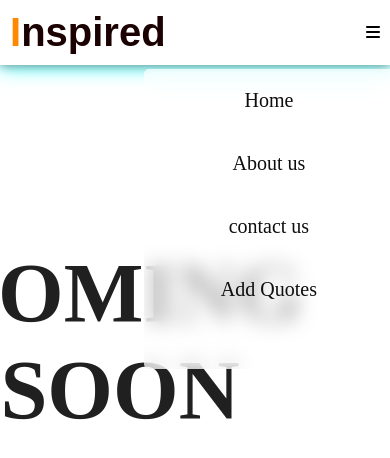
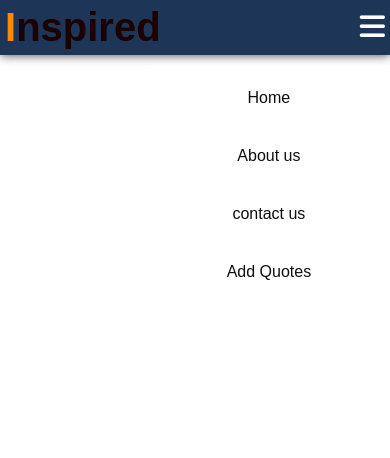
Before and after one commit to Wisdomkara/inspiring, a plain HTML site: page Authors.html in a window 390 px wide. Both pictures are taken after a click on the element 373 px from the left and 32 px from the top of the page. Drawn offline with Linux system fonts and the light colour scheme.

Commit message:
morei= on the nac

```diff
--- a/Authors.css
+++ b/Authors.css
@@ -1,152 +1,176 @@
-*{
+* {
   box-sizing: border-box;
-    margin: 0px;
-    padding: 0px;
+  margin: 0;
+  padding: 0;
 }
-body{
-    background: url('photos/dom.jpg');
-    background-size: cover;
-    background-repeat: no-repeat;
-    height: 100vh;
+
+body {
+  background-color: white;
+  font-family: Arial, Helvetica, sans-serif;
 }
-/* for nav bar */
-.head{
+
+.head {
   color: rgb(27, 1, 1);
-    font-family: Arial, Helvetica, sans-serif;
   font-size: 2.5rem;
   cursor: pointer;
+  transition: color 0.4s ease-in-out;
 }
-.head:hover{
-    color: rgb(9, 236, 180);
+
+.head:hover {
+  color: rgb(253, 255, 254);
 }
-span{
+
+span {
   color: rgb(255, 136, 0);
 }
-span:hover{
-    color: rgb(0, 212, 0);
-}
-.navlist{
-    color: rgb(14, 13, 13);
-    font-family: 'Times New Roman', Times, serif;
-    text-transform: capitalize;
 
+span:hover {
+  color: rgb(0, 0, 0);
 }
 
-.list a{
-    display:inline-block;
-    color: rgb(14, 14, 14);
+.navlist {
+  color: rgb(14, 13, 13);
+  font-family: 'Roboto', sans-serif;
+  text-transform: capitalize;
+}
+
+.navlist a {
   text-decoration: none;
-    font-family: 'Times New Roman', Times, serif;
 }
-a li{
+
+.list {
+  display: flex;
+  list-style: none;
+}
+
+.list li {
+  padding: 1em;
+  font-size: 1rem;
+  font-weight: 900;
   text-decoration: none;
-    list-style: none;
-    padding: 1em;
-    font-size: 20px;
+  color: rgb(255, 255, 255);
 }
-a li:hover{
+
+.list li:hover {
   color: rgb(255, 136, 0);
+  transition: color 0.4s ease-in-out;
+}
 
-}
-.header{
+.header {
   display: flex;
   justify-content: space-between;
   align-items: center;
-    background-color: white;
-    padding: 10px;
-    box-shadow: 0px 0px 10px grey,0px 0px 20px cyan;
+  background-color: #1d3557;
+  padding: 5px;
+  box-shadow: 0 0 10px rgb(65, 65, 65);
+  max-width: 100%;
+  position: relative;
+}
 
-
-}
 .social a {
   color: rgb(0, 0, 0);
   font-size: 1.5em;
 }
-h1{
-    color: rgb(32, 32, 32);
-    text-align: center;
-    display: flex;
-    justify-content: center;
-    align-items: center;
 
-    font-size: 10vh;
-}
-/* drop down styling */
-.toggle_btn {
-  display: none;
-  cursor: pointer;
+.social a:hover {
+  color: white;
+  transition: color 0.3s ease-in-out;
 }
 
-.dropdown_menu a{
-  text-decoration: none;
-  color: black;
+.toggle_btn {
+  display: none; /* Hide toggle button by default */
+  cursor: pointer;
+  font-size: 1.8rem;
+  color: white;
 }
 
 .dropdown_menu {
-  overflow: auto;
   position: absolute;
   top: 4.3rem;
+  right: -1%;
+  width: 250px;
+  background-color: rgba(255, 255, 255, 0.651);
   backdrop-filter: blur(10px);
-  background-color: rgba(255, 255, 255, 0.651);
-  width: 250px;
-  color: white;
+  border-radius: 5px;
+  color: black;
+  text-align: center;
+  overflow: auto;
+  height: 0; /* Hidden by default */
+  transition: height 0.3s ease;
+  z-index: 9999;
+}
+
+.dropdown_menu.active {
+  height: 300px; /* Show menu when active */
+
+}
+
+.dropdown_menu a {
+  display: block;
+  padding: 10px 10px 20px 10px;
   text-decoration: none;
   color: black;
-  text-align: center;
-  right: -1%;
-  height: 0px;
-  border-radius: 5px;
-  z-index: 9999;
-}
-.dropdown_menu.active {
-  height: 300px;
+  list-style: none;
+  padding: 20px;
+
 }
 
+.dropdown_menu a:hover {
+  background-color: #1d3557;
+  color: white;
+  transition: all 0.3s ease-in ;
+  border-radius: 0px 80px 0px 50px;
+}
+
+
+
 /* media queries */
-
 @media (max-width: 768px) {
   .navlist {
     display: none;
   }
+
   .social {
     display: none;
   }
+
   .toggle_btn {
     display: block;
   }
+
   .list {
     flex-direction: column;
     align-items: center;
   }
+
   .list li {
     margin: 10px 0;
   }
-  .dropdown_menu a{
+
+  .dropdown_menu a {
     color: rgb(15, 14, 14);
     text-decoration: none;
   }
 }
-@media (max-width:417px) {
-    .container{
-        padding-top: 20px;
-        padding-bottom: 20px;
+
+@media (max-width: 417px) {
+  .container {
+    padding: 20px;
     max-width: 15rem;
-        max-height: fit-content;
     margin-top: 10rem;
+  }
 
-
-    }
-    .newquote{
+  .newquote,
+  .author {
     padding: 5px;
   }
-    .author{
-        padding: 5px;
+
+  .author {
     font-size: 1.2em;
     margin-top: 5px;
   }
-    .heading{
+
+  .heading {
     font-size: 10px;
   }
-
-
 }
--- a/Authors.html
+++ b/Authors.html
@@ -1,14 +1,13 @@
 <!DOCTYPE html>
 <html lang="en">
   <head>
-    <meta charset="UTF-8">
-    <meta name="viewport" content="width=device-width, initial-scale=1.0">
+    <meta charset="UTF-8" />
+    <meta name="viewport" content="width=device-width, initial-scale=1.0" />
     <title>Inspired</title>
-    <link rel="stylesheet" href="Authors.css">
     <link
       rel="stylesheet"
-      href="https://cdnjs.cloudflare.com/ajax/libs/font-awesome/6.5.2/css/all.min.css"
-    />
+      href="https://cdnjs.cloudflare.com/ajax/libs/font-awesome/6.5.2/css/all.min.css" />
+    <link rel="stylesheet" href="Authors.css" />
   </head>
   <body>
    <nav class="header">
@@ -19,7 +18,7 @@
       <a href="index.html"><li>Home</li></a>
       <a href="about us.html"><li>About us</li></a>
       <a href="Authors.html"><li>Authors</li></a>
-          <a href="quote.html"><li> Add Quotes</li></a>
+      <a href="quote.html"><li>Add Quotes</li></a>
     </ul>
   </div>
   <div class="social">
@@ -27,18 +26,18 @@
     <a href="https://twitter.com"><i class="fa-brands fa-twitter"></i></a>
     <a href="https://instagram.com"><i class="fa-brands fa-instagram"></i></a>
   </div>
+  <!-- dropdown -->
   <div class="toggle_btn"><i class="fa-solid fa-bars"></i></div>
-      </div>
-        <div class="dropdown_menu active">
+
+  <div class="dropdown_menu">
     <a href="index.html"><li>Home</li></a>
     <a href="about us.html"><li>About us</li></a>
-          <a href="contact us.html"><li>contact us</li></a>
-          <a href="quote.html"><li> Add Quotes</li></a>
+    <a href="Authors.html"><li>contact us</li></a>
+    <a href="quote.html"><li>Add Quotes</li></a>
   </div>
 </nav>
-    <main class="container">
-      <h1>COMING SOON</h1>
-    </main>
-  <script src="contactus.js"></script>
+
+
+<script src="Authors.js"></script>
 </body>
 </html>
--- a/Authors.js
+++ b/Authors.js
@@ -1,20 +1,26 @@
-toggleBtn = document.querySelector(".toggle_btn");
-dropdown = document.querySelector(".dropdown_menu ");
+// Select the toggle button and dropdown menu
+const toggleBtn = document.querySelector('.toggle_btn');
+const dropdown = document.querySelector('.dropdown_menu'); // Remove extra space
+
+// Define breakpoint
 const breakpoint = 768;
 
-toggleBtn.addEventListener("click", function () {
-  dropdown.classList.toggle("active");
+// Toggle dropdown menu visibility on button click
+toggleBtn.addEventListener('click', function () {
+  if (dropdown.classList.contains('active')) {
+    dropdown.classList.remove('active');
+  } else {
+    dropdown.classList.add('active');
+  }
 });
-// toggleBtn.addEventListener('click',function () {
-//   if (dropdown.classList.contains('active')) {
-//     dropdown.classList.remove('active')
 
-//   }else{dropdown.classList.add('active')}
-// })
+// Handle window resize to remove 'active' class when above breakpoint
 function handleResize() {
   if (window.innerWidth >= breakpoint) {
-    dropdown.classList.remove("active");
+    dropdown.classList.remove('active');
   }
 }
-window.addEventListener("resize", handleResize);
-window.addEventListener("DOMContentLoaded", handleResize);
+
+// Add event listeners for resize and DOMContentLoaded
+window.addEventListener('resize', handleResize);
+window.addEventListener('DOMContentLoaded', handleResize);
--- a/about us.css
+++ b/about us.css
@@ -80,6 +80,8 @@ span:hover {
 .toggle_btn {
   display: none; /* Hide toggle button by default */
   cursor: pointer;
+  font-size: 1.8rem;
+  color: white;
 }
 
 .dropdown_menu {
@@ -105,11 +107,11 @@ span:hover {
 
 .dropdown_menu a {
   display: block;
-  padding: 10px;
+  padding: 10px 10px 20px 10px;
   text-decoration: none;
   color: black;
   list-style: none;
-  padding: 30px;
+  padding: 20px;
 
 }
 
@@ -117,6 +119,7 @@ span:hover {
   background-color: #1d3557;
   color: white;
   transition: all 0.3s ease-in ;
+  border-radius: 0px 80px 0px 50px;
 }
 
 
--- a/style.css
+++ b/style.css
@@ -67,11 +67,14 @@ a li {
   text-decoration: none;
   list-style: none;
   padding: 1em;
-  font-size: 1.2rem;
+  font-size: 1.0rem;
 }
 a li:hover {
-  color: rgb(255, 136, 0);
-  transition: all ease-in-out 0.4s;
+   background-color: #fafbfb;
+  filter: drop-shadow(0px 10px 50px orange);
+  transition: all 0.3s ease-in ;
+  border-radius: 0px 50px 10px 50px;
+  color: #1D3557;
 
 }
 .header {
@@ -115,15 +118,25 @@ a li:hover {
   right: -1%;
   height: 0px;
   border-radius: 5px;
-  z-index: 10000000;
+  z-index: 100000000000;
 }
 .dropdown_menu.active {
   height: 300px;
+
 }
 .dropdown_menu a {
   text-decoration: none;
   color: black;
+
 }
+
+.dropdown_menu a:hover {
+  background-color: #1d3557;
+  color: white;
+  transition: all 0.3s ease-in ;
+  border-radius: 0px 80px 0px 50px;
+}
+
 
 /* main content */
 main {
```
Lines whose indentation alone changed are shown as unchanged.
